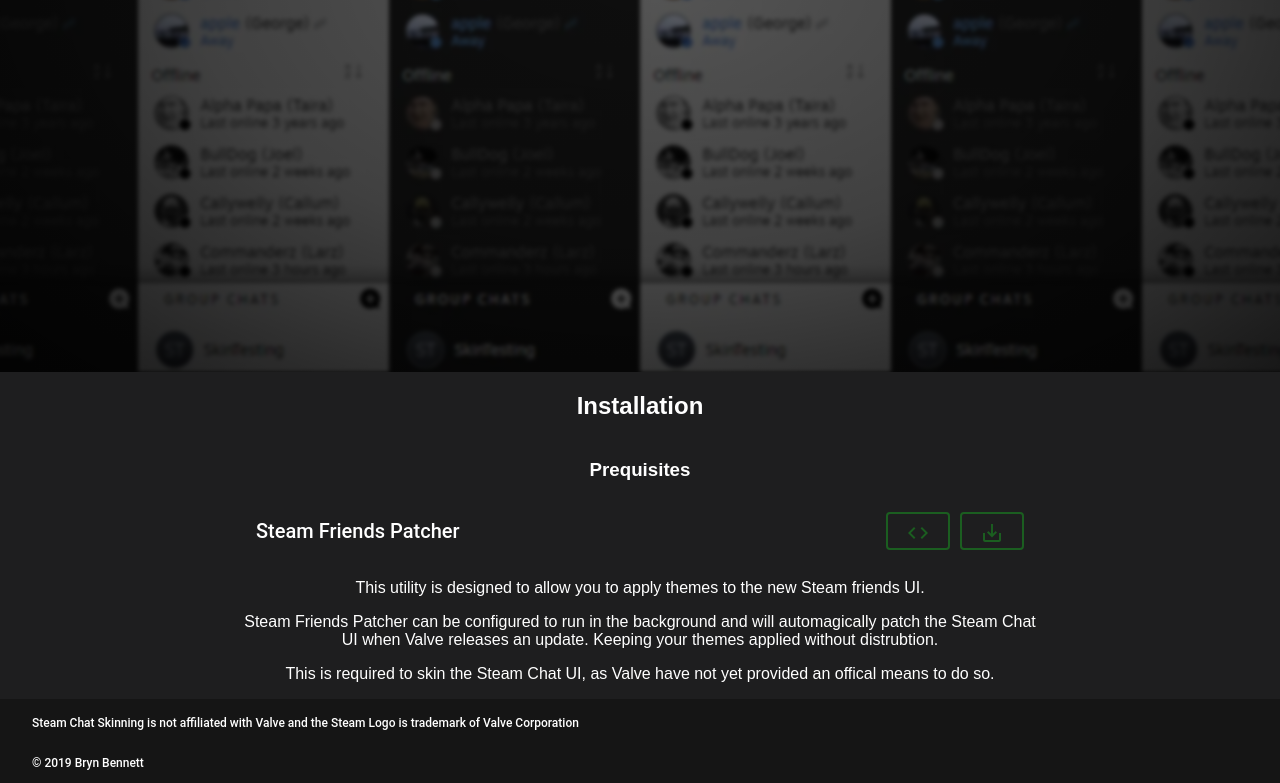
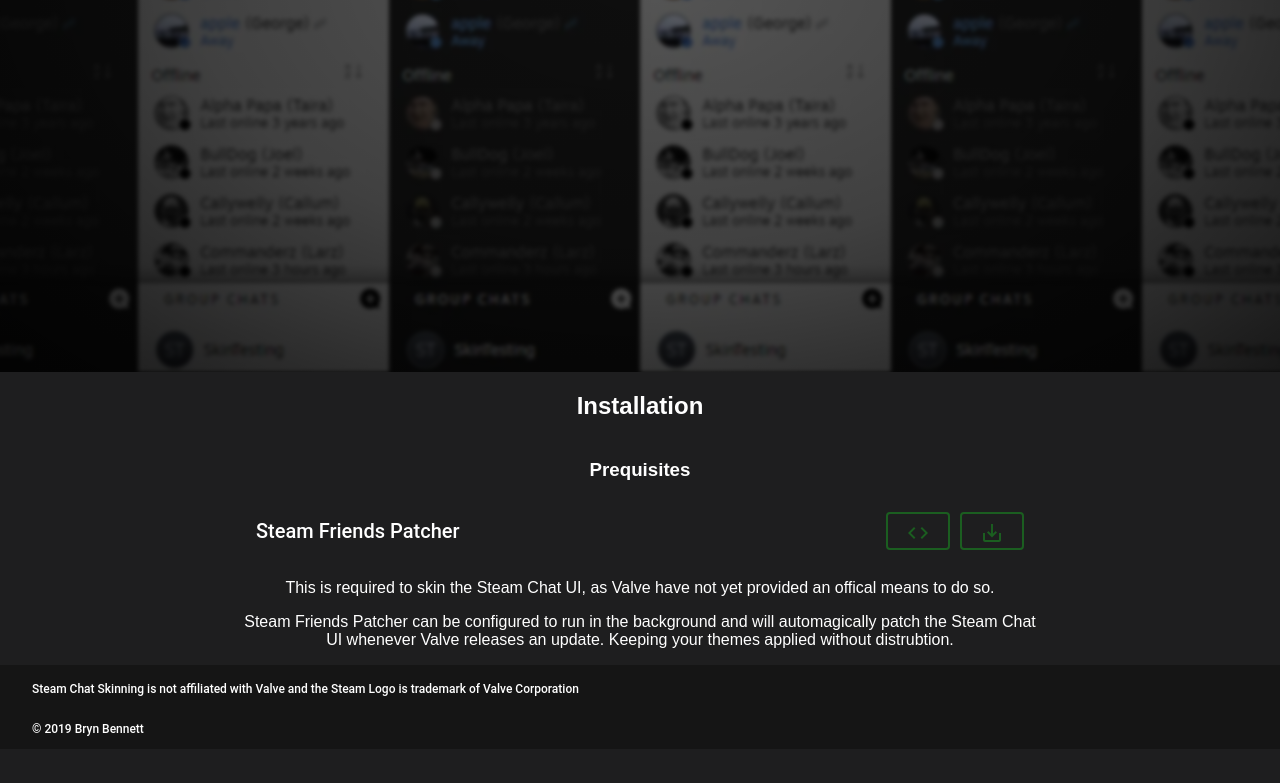
Before and after one commit to LaserFlash/steam-chat-skin-website, an Angular app: page / in a window 1280 px wide. Shown: the part 428-1211 px from the top of the page. After the commit the page ends 1177 px from the top, so only its background shows below. Built offline with nearby package versions, Linux system fonts and the light colour scheme.

Commit message:
Remove multipe ways of saying the same thing

```diff
--- a/src/app/skin-installation/skin-installation.component.html
+++ b/src/app/skin-installation/skin-installation.component.html
@@ -20,14 +20,13 @@
   </mat-toolbar>
   <div>
     <p>
-      This utility is designed to allow you to apply themes to the new Steam
-      friends UI.
+      This is required to skin the Steam Chat UI, as Valve have not yet provided
+      an offical means to do so.
     </p>
     <p>
       Steam Friends Patcher can be configured to run in the background and will
-      automagically patch the Steam Chat UI when Valve releases an update.
+      automagically patch the Steam Chat UI whenever Valve releases an update.
       Keeping your themes applied without distrubtion.
     </p>
-    <p>This is required to skin the Steam Chat UI, as Valve have not yet provided an offical means to do so.</p>
   </div>
 </div>
```
